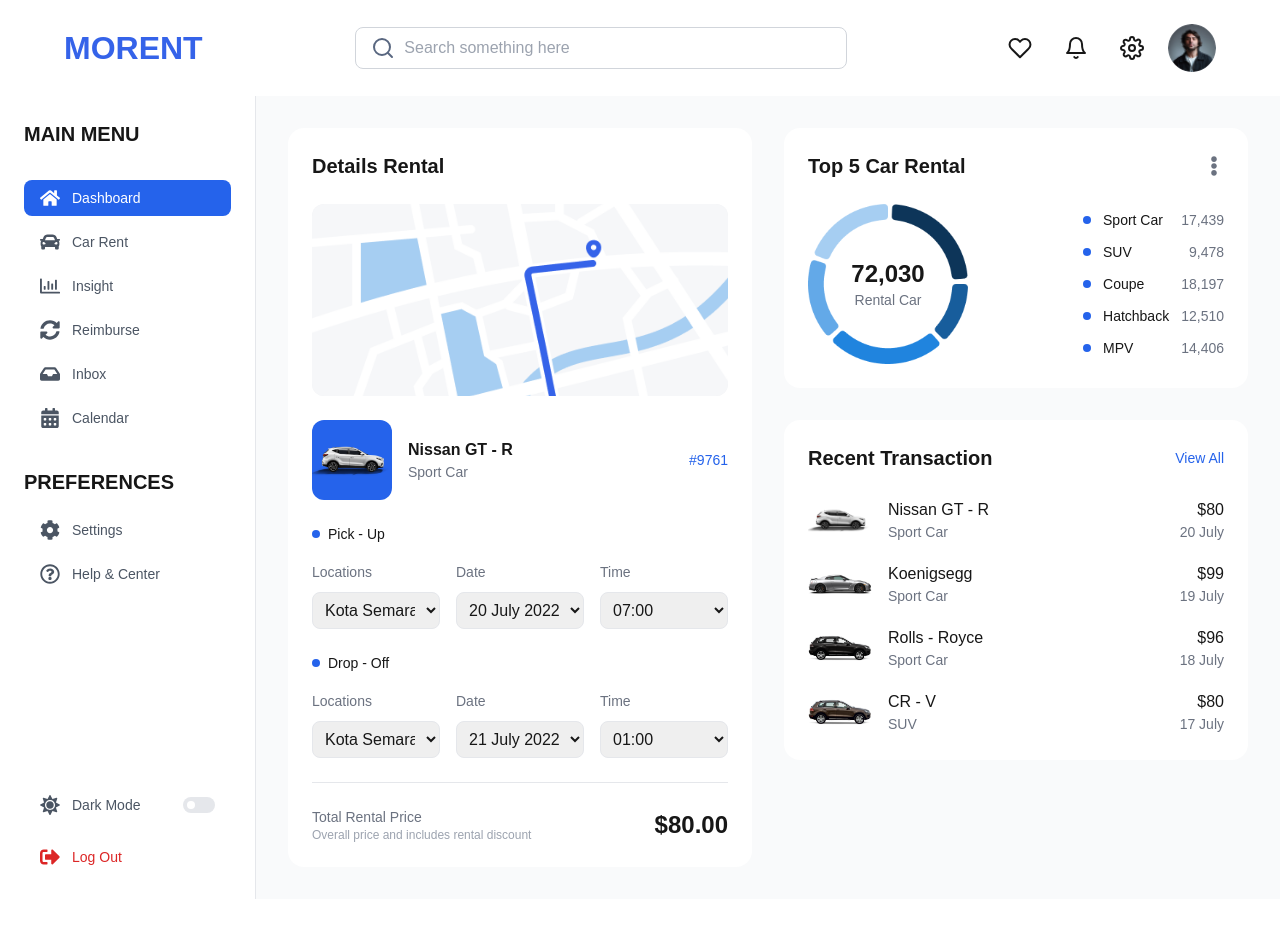
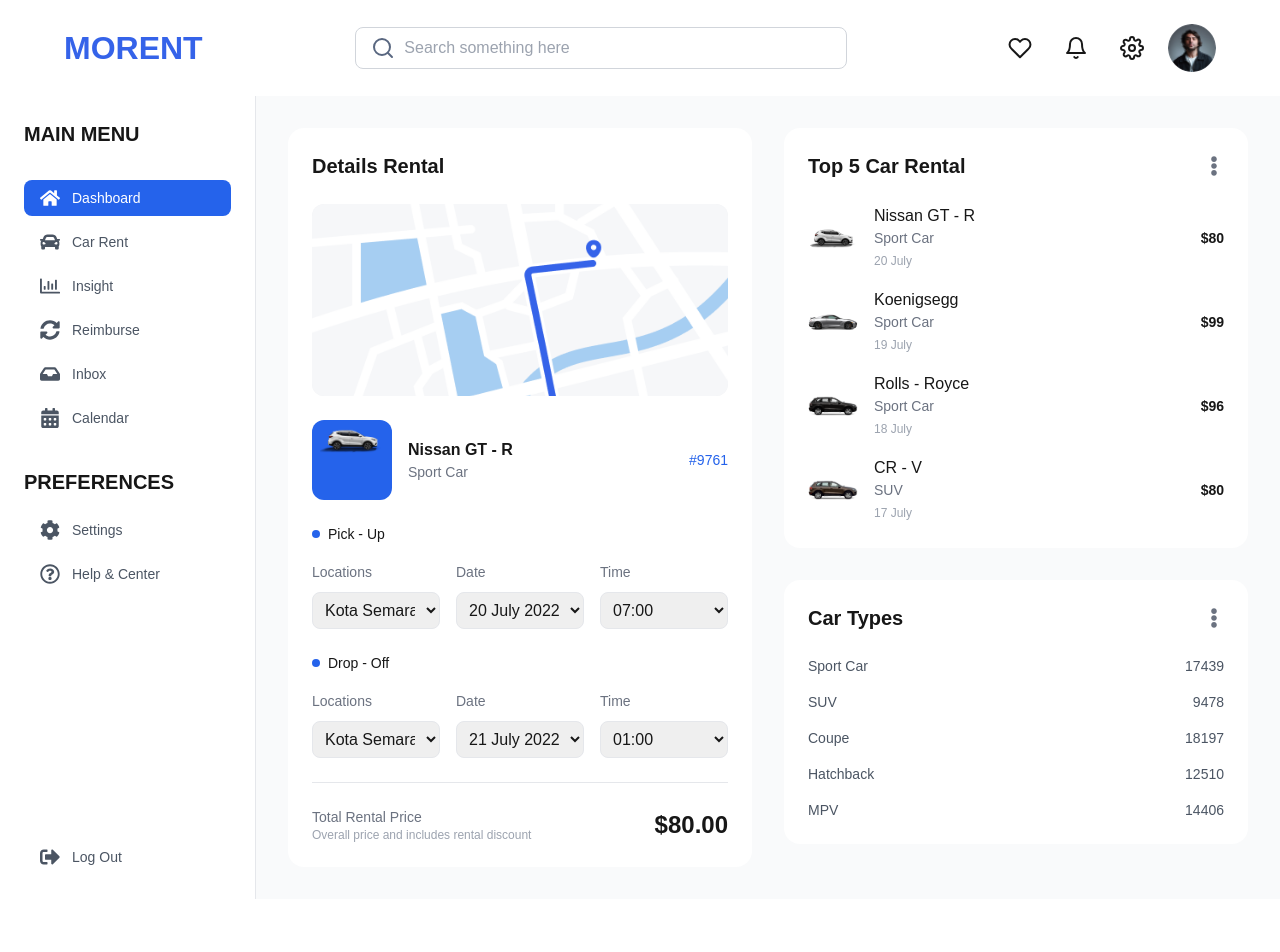
Before and after one commit to waleedkhan06/Hackathon-figma, a Next.js app: page /dashboard in a window 1280 px wide. Shown: the top 952 px of the page. Built offline with nearby package versions, Linux system fonts and the light colour scheme.

Commit message:
hackathon-milestone

```diff
--- a/src/app/components/hero.tsx
+++ b/src/app/components/hero.tsx
@@ -2,7 +2,7 @@
 
 import Image from "next/image"
 import Link from "next/link"
-import { FiHeart, FiUsers } from "react-icons/fi"
+import { FiHeart, } from "react-icons/fi"
 import { BsFuelPump, BsGearWide } from "react-icons/bs"
 import { AiOutlineSwap } from "react-icons/ai"
 import { HiOutlineUsers } from "react-icons/hi"
--- a/src/app/dashboard/page.tsx
+++ b/src/app/dashboard/page.tsx
@@ -1,8 +1,7 @@
 "use client"
-
-import { useState } from "react"
-import Image from "next/image"
-import { FaHome, FaCar, FaRegChartBar, FaSyncAlt, FaInbox, FaCalendarAlt, FaCog, FaRegQuestionCircle, FaSun, FaMoon, FaSignOutAlt, FaEllipsisV } from 'react-icons/fa';
+ import { useState } from "react";
+import Image from "next/image";
+import { FaHome, FaCar, FaRegChartBar, FaSyncAlt, FaInbox, FaCalendarAlt, FaCog, FaRegQuestionCircle, FaSignOutAlt, FaEllipsisV } from 'react-icons/fa';
 
 // Sample data
 const recentTransactions = [
@@ -38,7 +37,7 @@ const recentTransactions = [
     price: 80.00,
     image: "/car5.png"
   }
-]
+];
 
 const rentalStats = [
   { type: "Sport Car", count: 17439 },
@@ -46,13 +45,12 @@ const rentalStats = [
   { type: "Coupe", count: 18197 },
   { type: "Hatchback", count: 12510 },
   { type: "MPV", count: 14406 }
-]
+];
 
 export default function Dashboard() {
-  const [isDarkMode, setIsDarkMode] = useState(false)
-  const [selectedLocation, setSelectedLocation] = useState("Kota Semarang")
+   const [selectedLocation, setSelectedLocation] = useState("Kota Semarang");
 
-  const totalRentals = rentalStats.reduce((acc, stat) => acc + stat.count, 0)
+  const totalRentals = rentalStats.reduce((acc, stat) => acc + stat.count, 0);
 
   const menuItems = [
     { icon: FaHome, label: "Dashboard", isActive: true },
@@ -69,10 +67,10 @@ export default function Dashboard() {
   ];
 
   return (
-    <div className={`flex min-h-screen ${isDarkMode ? 'dark bg-gray-900' : 'bg-gray-50'}`}>
+    <div className="flex min-h-screen bg-gray-50">
       {/* Sidebar */}
-      <aside className="w-64 border-r bg-white dark:bg-gray-800 dark:border-gray-700 p-6 flex flex-col">
-        <div className="text-xl font-bold mb-8 dark:text-white">MAIN MENU</div>
+      <aside className="w-64 border-r bg-white p-6 flex flex-col">
+        <div className="text-xl font-bold mb-8">MAIN MENU</div>
 
         <nav className="flex-1">
           <ul className="space-y-2">
@@ -83,7 +81,7 @@ export default function Dashboard() {
                   className={`flex items-center gap-3 px-4 py-2 rounded-lg text-sm
                     ${item.isActive
                       ? 'bg-blue-600 text-white'
-                      : 'text-gray-600 hover:bg-gray-100 dark:text-gray-300 dark:hover:bg-gray-700'
+                      : 'text-gray-600 hover:bg-gray-100'
                     }`}
                 >
                   <item.icon className="w-5 h-5" />
@@ -93,13 +91,13 @@ export default function Dashboard() {
             ))}
           </ul>
 
-          <div className="text-xl font-bold mt-8 mb-4 dark:text-white">PREFERENCES</div>
+          <div className="text-xl font-bold mt-8 mb-4">PREFERENCES</div>
           <ul className="space-y-2">
             {preferenceItems.map((item) => (
               <li key={item.label}>
                 <a
                   href="#"
-                  className="flex items-center gap-3 px-4 py-2 rounded-lg text-sm text-gray-600 hover:bg-gray-100 dark:text-gray-300 dark:hover:bg-gray-700"
+                  className="flex items-center gap-3 px-4 py-2 rounded-lg text-sm text-gray-600 hover:bg-gray-100"
                 >
                   <item.icon className="w-5 h-5" />
                   {item.label}
@@ -110,20 +108,7 @@ export default function Dashboard() {
         </nav>
 
         <div className="space-y-4">
-          <button
-            onClick={() => setIsDarkMode(!isDarkMode)}
-            className="w-full flex items-center justify-between px-4 py-2 rounded-lg text-sm text-gray-600 hover:bg-gray-100 dark:text-gray-300 dark:hover:bg-gray-700"
-          >
-            <div className="flex items-center gap-3">
-              {isDarkMode ? <FaMoon className="w-5 h-5" /> : <FaSun className="w-5 h-5" />}
-              Dark Mode
-            </div>
-            <div className={`w-8 h-4 rounded-full p-1 ${isDarkMode ? 'bg-blue-600' : 'bg-gray-200'}`}>
-              <div className={`w-2 h-2 rounded-full bg-white transform transition-transform ${isDarkMode ? 'translate-x-4' : ''}`} />
-            </div>
-          </button>
-
-          <button className="w-full flex items-center gap-3 px-4 py-2 rounded-lg text-sm text-red-600 hover:bg-red-50 dark:hover:bg-red-900/20">
+          <button className="w-full flex items-center gap-3 px-4 py-2 rounded-lg text-sm text-gray-600 hover:bg-gray-100">
             <FaSignOutAlt className="w-5 h-5" />
             Log Out
           </button>
@@ -134,14 +119,13 @@ export default function Dashboard() {
       <main className="flex-1 p-8">
         <div className="grid grid-cols-2 gap-8">
           {/* Details Rental */}
-          <div className="bg-white dark:bg-gray-800 rounded-2xl p-6">
-            <h2 className="text-xl font-semibold mb-6 dark:text-white">Details Rental</h2>
+          <div className="bg-white rounded-2xl p-6">
+            <h2 className="text-xl font-semibold mb-6">Details Rental</h2>
 
             {/* Map Placeholder */}
-            <div className="bg-gray-100 dark:bg-gray-700 rounded-xl h-48 mb-6">
-            <img src="Maps.png" alt="Description of the image" className="w-full h-full object-cover rounded-xl" />
-          </div>
-
+            <div className="bg-gray-100 rounded-xl h-48 mb-6">
+              <Image src="/Maps.png" alt="Map" width={800} height={400} className="w-full h-full object-cover rounded-xl" />
+            </div>
 
             {/* Car Details */}
             <div className="flex items-center gap-4 mb-6">
@@ -149,16 +133,17 @@ export default function Dashboard() {
                 <Image
                   src="/car2.png"
                   alt="Nissan GT-R"
-                  fill
+                  width={80}
+                  height={80}
                   className="object-contain"
                 />
               </div>
               <div>
-                <h3 className="font-semibold dark:text-white">Nissan GT - R</h3>
-                <p className="text-sm text-gray-500 dark:text-gray-400">Sport Car</p>
+                <h3 className="font-semibold">Nissan GT - R</h3>
+                <p className="text-sm text-gray-500">Sport Car</p>
               </div>
               <div className="ml-auto">
-                <span className="text-sm text-blue-600 dark:text-blue-400">#9761</span>
+                <span className="text-sm text-blue-600">#9761</span>
               </div>
             </div>
 
@@ -167,24 +152,24 @@ export default function Dashboard() {
               <div>
                 <div className="flex items-center gap-2 mb-4">
                   <div className="w-2 h-2 rounded-full bg-blue-600" />
-                  <span className="text-sm font-medium dark:text-white">Pick - Up</span>
+                  <span className="text-sm font-medium">Pick - Up</span>
                 </div>
                 <div className="grid grid-cols-3 gap-4">
                   <div className="space-y-2">
-                    <label className="text-sm text-gray-500 dark:text-gray-400">Locations</label>
-                    <select className="w-full p-2 rounded-lg border dark:border-gray-600 dark:bg-gray-700 dark:text-white">
+                    <label className="text-sm text-gray-500">Locations</label>
+                    <select className="w-full p-2 rounded-lg border">
                       <option>{selectedLocation}</option>
                     </select>
                   </div>
                   <div className="space-y-2">
-                    <label className="text-sm text-gray-500 dark:text-gray-400">Date</label>
-                    <select className="w-full p-2 rounded-lg border dark:border-gray-600 dark:bg-gray-700 dark:text-white">
+                    <label className="text-sm text-gray-500">Date</label>
+                    <select className="w-full p-2 rounded-lg border">
                       <option>20 July 2022</option>
                     </select>
                   </div>
                   <div className="space-y-2">
-                    <label className="text-sm text-gray-500 dark:text-gray-400">Time</label>
-                    <select className="w-full p-2 rounded-lg border dark:border-gray-600 dark:bg-gray-700 dark:text-white">
+                    <label className="text-sm text-gray-500">Time</label>
+                    <select className="w-full p-2 rounded-lg border">
                       <option>07:00</option>
                     </select>
                   </div>
@@ -194,24 +179,24 @@ export default function Dashboard() {
               <div>
                 <div className="flex items-center gap-2 mb-4">
                   <div className="w-2 h-2 rounded-full bg-blue-600" />
-                  <span className="text-sm font-medium dark:text-white">Drop - Off</span>
+                  <span className="text-sm font-medium">Drop - Off</span>
                 </div>
                 <div className="grid grid-cols-3 gap-4">
                   <div className="space-y-2">
-                    <label className="text-sm text-gray-500 dark:text-gray-400">Locations</label>
-                    <select className="w-full p-2 rounded-lg border dark:border-gray-600 dark:bg-gray-700 dark:text-white">
+                    <label className="text-sm text-gray-500">Locations</label>
+                    <select className="w-full p-2 rounded-lg border">
                       <option>{selectedLocation}</option>
                     </select>
                   </div>
                   <div className="space-y-2">
-                    <label className="text-sm text-gray-500 dark:text-gray-400">Date</label>
-                    <select className="w-full p-2 rounded-lg border dark:border-gray-600 dark:bg-gray-700 dark:text-white">
+                    <label className="text-sm text-gray-500">Date</label>
+                    <select className="w-full p-2 rounded-lg border">
                       <option>21 July 2022</option>
                     </select>
                   </div>
                   <div className="space-y-2">
-                    <label className="text-sm text-gray-500 dark:text-gray-400">Time</label>
-                    <select className="w-full p-2 rounded-lg border dark:border-gray-600 dark:bg-gray-700 dark:text-white">
+                    <label className="text-sm text-gray-500">Time</label>
+                    <select className="w-full p-2 rounded-lg border">
                       <option>01:00</option>
                     </select>
                   </div>
@@ -220,13 +205,13 @@ export default function Dashboard() {
             </div>
 
             {/* Total Price */}
-            <div className="mt-6 pt-6 border-t dark:border-gray-700">
+            <div className="mt-6 pt-6 border-t">
               <div className="flex justify-between items-center">
                 <div>
-                  <p className="text-sm text-gray-500 dark:text-gray-400">Total Rental Price</p>
-                  <p className="text-xs text-gray-400 dark:text-gray-500">Overall price and includes rental discount</p>
+                  <p className="text-sm text-gray-500">Total Rental Price</p>
+                  <p className="text-xs text-gray-400">Overall price and includes rental discount</p>
                 </div>
-                <div className="text-2xl font-semibold dark:text-white">$80.00</div>
+                <div className="text-2xl font-semibold">$80.00</div>
               </div>
             </div>
           </div>
@@ -234,70 +219,51 @@ export default function Dashboard() {
           {/* Analytics */}
           <div className="space-y-8">
             {/* Top 5 Car Rental */}
-            <div className="bg-white dark:bg-gray-800 rounded-2xl p-6">
+            <div className="bg-white rounded-2xl p-6">
               <div className="flex justify-between items-center mb-6">
-                <h2 className="text-xl font-semibold dark:text-white">Top 5 Car Rental</h2>
+                <h2 className="text-xl font-semibold">Top 5 Car Rental</h2>
                 <button>
                   <FaEllipsisV className="w-5 h-5 text-gray-500" />
                 </button>
               </div>
 
-              <div className="flex justify-between items-center">
-                <div className="relative w-40 h-40">
-                  {/* This would be replaced with a proper donut chart component */}
-                  <div className="relative">
-              <img
-              src="/Chart.png"
-               alt="Donut Chart"
-                  className="w-full h-full object-cover"
-                       />
-           <div className="absolute inset-0 flex items-center justify-center">
-          <div className="text-center">
-           <div className="text-2xl font-semibold dark:text-white">{totalRentals.toLocaleString()}</div>
-        <div className="text-sm text-gray-500">Rental Car</div>
-           </div>
-        </div>
-      </div>
-          </div>
-
-                <div className="space-y-3">
-                  {rentalStats.map((stat) => (
-                    <div key={stat.type} className="flex items-center gap-3">
-                      <div className="w-2 h-2 rounded-full bg-blue-600" />
-                      <span className="text-sm dark:text-white">{stat.type}</span>
-                      <span className="text-sm text-gray-500 ml-auto">{stat.count.toLocaleString()}</span>
+              <div className="space-y-4">
+                {recentTransactions.map((transaction) => (
+                  <div key={transaction.id} className="flex items-center justify-between mb-4">
+                    <div className="flex items-center gap-4">
+                      <Image
+                        src={transaction.image}
+                        alt={transaction.name}
+                        width={50}
+                        height={50}
+                        className="rounded-lg"
+                      />
+                      <div>
+                        <h3 className="font-medium">{transaction.name}</h3>
+                        <p className="text-sm text-gray-500">{transaction.type}</p>
+                        <span className="text-xs text-gray-400">{transaction.date}</span>
+                      </div>
                     </div>
-                  ))}
-                </div>
+                    <div className="text-sm font-semibold">${transaction.price}</div>
+                  </div>
+                ))}
               </div>
             </div>
 
-            {/* Recent Transaction */}
-            <div className="bg-white dark:bg-gray-800 rounded-2xl p-6">
+            {/* Car Types */}
+            <div className="bg-white rounded-2xl p-6">
               <div className="flex justify-between items-center mb-6">
-                <h2 className="text-xl font-semibold dark:text-white">Recent Transaction</h2>
-                <a href="#" className="text-sm text-blue-600 dark:text-blue-400">View All</a>
+                <h2 className="text-xl font-semibold">Car Types</h2>
+                <button>
+                  <FaEllipsisV className="w-5 h-5 text-gray-500" />
+                </button>
               </div>
 
               <div className="space-y-4">
-                {recentTransactions.map((transaction) => (
-                  <div key={transaction.id} className="flex items-center gap-4">
-                    <div className="w-16 h-12 relative">
-                      <Image
-                        src={transaction.image}
-                        alt={transaction.name}
-                        fill
-                        className="object-contain"
-                      />
-                    </div>
-                    <div>
-                      <h3 className="font-medium dark:text-white">{transaction.name}</h3>
-                      <p className="text-sm text-gray-500">{transaction.type}</p>
-                    </div>
-                    <div className="ml-auto text-right">
-                      <p className="font-medium dark:text-white">${transaction.price}</p>
-                      <p className="text-sm text-gray-500">{transaction.date}</p>
-                    </div>
+                {rentalStats.map((stat) => (
+                  <div key={stat.type} className="flex justify-between">
+                    <div className="text-sm text-gray-600">{stat.type}</div>
+                    <div className="text-sm text-gray-600">{stat.count}</div>
                   </div>
                 ))}
               </div>
@@ -306,5 +272,5 @@ export default function Dashboard() {
         </div>
       </main>
     </div>
-  )
+  );
 }
--- a/src/app/page.tsx
+++ b/src/app/page.tsx
@@ -1,11 +1,11 @@
-import   { Header } from "./components/navbar";
-import { Footer } from "./components/footer";
+
+
 import HeroSection from "./components/hero";
 
 
 
 
-import Image from "next/image";
+
 
 import React from 'react'
 
--- a/tailwind.config.ts
+++ b/tailwind.config.ts
@@ -31,8 +31,7 @@ export default {
         // 2X Large devices (very large desktops, 1536px and up)
         '2xl': '1536px',
 
-        // Additional custom breakpoints if needed
-        '3xl': '1920px'
+
       }
     },
   },
```
Also changed, not shown: src/app/car-detail/page.tsx (+5 -5 lines), src/app/components/navbar.tsx (+6 -2 lines), public/profil2.png (renamed from public/profil (1).png).
